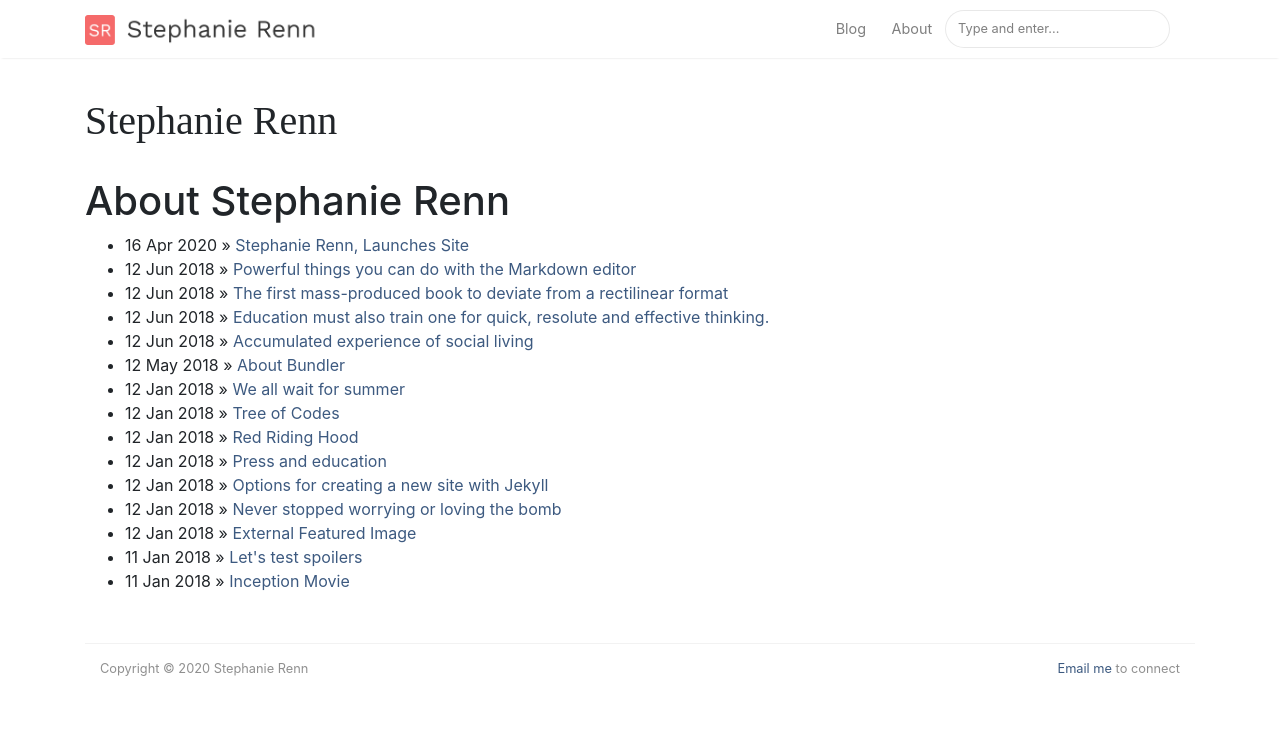
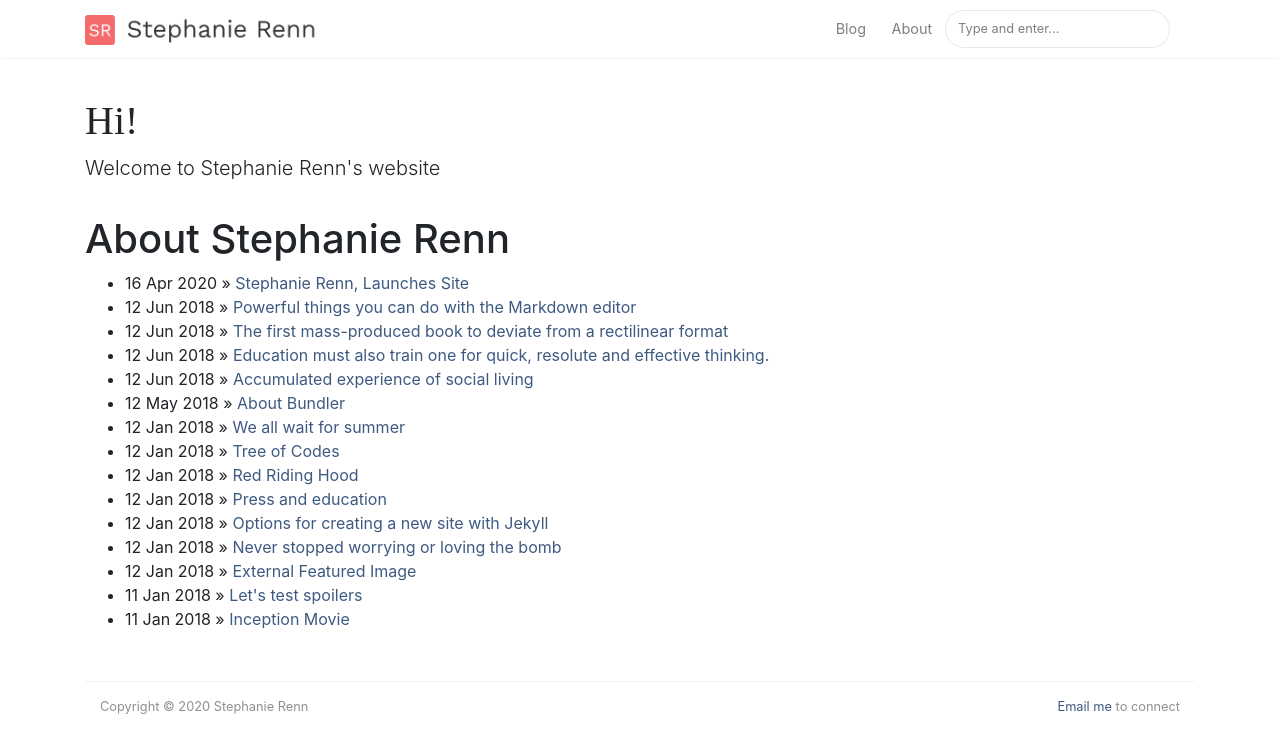
Before and after one commit to stephanierenn/stephanierenn.github.io, a Jekyll site: the page built from about/index.html, in a window 1280 px wide. Shown: the top 753 px of the page. Built offline with Jekyll 4.4.1, drawn with Linux system fonts in a browser that asks for light colours; nearby versions of some CDN libraries.

Commit message:
Update default.html

```diff
--- a/_layouts/default.html
+++ b/_layouts/default.html
@@ -49,7 +49,7 @@ ga('send', 'pageview');
 
     <!-- Begin Logo -->
     <a class="navbar-brand" href="{{ site.baseurl }}/">
-    <img src="/assets/images/logo-via-logohub.png" alt="{{ site.name }}">
+    <img src="{{ site.baseurl }}/assets/images/logo-via-logohub.png" alt="{{ site.name }}">
     </a>
     <!-- End Logo -->
 
@@ -95,9 +95,9 @@ ga('send', 'pageview');
 <!-- Site Title
 ================================================== -->
 <div class="mainheading">
-    <h1 class="sitetitle">{{ site.name }}</h1>
+    <h1 class="sitetitle">Hi!</h1>
     <p class="lead">
-        {{ site.description }}
+        Welcome to Stephanie Renn's website
     </p>
 </div>
 
```
